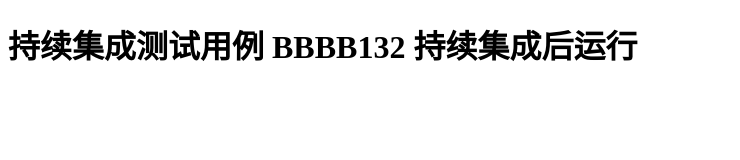
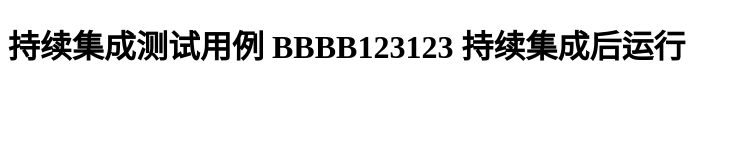
Before and after one commit to yxh77/devops-test, a website: page home.html in a window 1280 px wide. Shown: the whole page, without its empty margins (0-740 px from the left). Drawn offline with Linux system fonts and the light colour scheme.

Commit message:
update home

```diff
--- a/home.html
+++ b/home.html
@@ -10,7 +10,7 @@
 <body>
 <h1>
     持续集成测试用例
-    BBBB132
+    BBBB123123
 
     持续集成后运行
 </h1>
```
